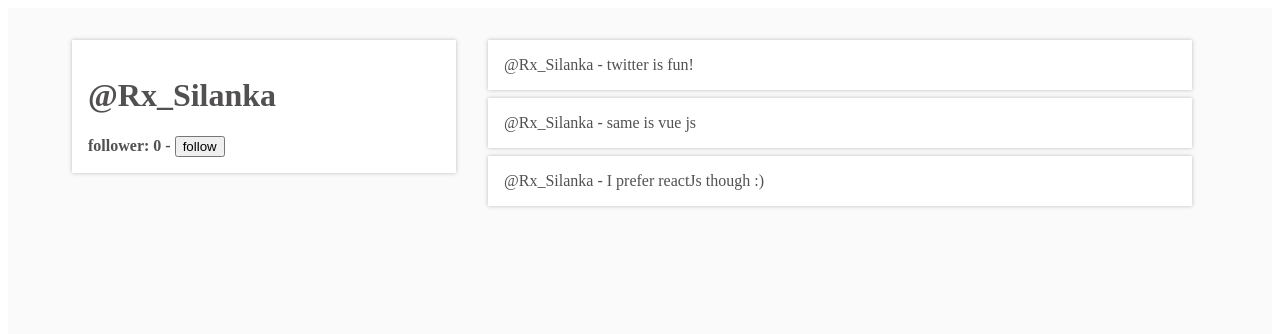
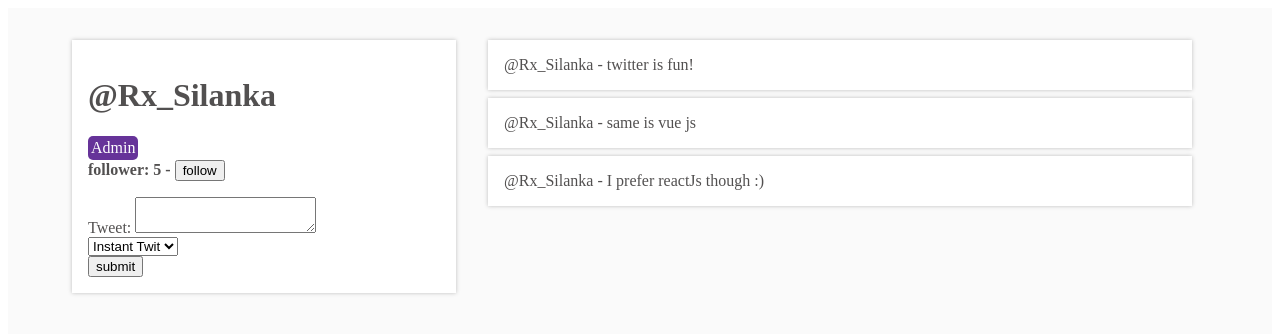
Before and after one commit to silanka007/twita-vue, a Vue app: page / in a window 1280 px wide. Shown: the top 334 px of the page. Built offline with nearby package versions, Linux system fonts and the light colour scheme.

Commit message:
implementation of addTwit component, two way data binding in vuejs for form submission

```diff
--- /dev/null
+++ b/src/components/addTwit.vue
@@ -0,0 +1,48 @@
+<template>
+	<div class="form-field">
+		<form method="POST" @submit.prevent="onSubmitHandler">
+			<div class="form-input__field">
+				<label for="twit">Tweet: </label>
+				<textarea name="twit" v-model="twitContent" required></textarea>
+			</div>
+			<div class="form-input__field">
+				<select v-model="twitType">
+					<option
+						v-for="(type, index) in tweetTypes"
+						:key="index"
+						:value="type.value"
+						>{{ type.name }}
+					</option>
+				</select>
+			</div>
+			<input type="submit" value="submit" />
+		</form>
+	</div>
+</template>
+
+<script>
+export default {
+	name: "AddTwitForm",
+	data() {
+		return {
+			tweetTypes: [
+				{ name: "Draft Twit", value: "draft" },
+				{ name: "Instant Twit", value: "instant" },
+			],
+			twitType: "instant",
+			twitContent: "",
+		};
+	},
+	methods: {
+		onSubmitHandler() {
+			this.$emit("addtwit", { type: this.twitType, content: this.twitContent });
+		},
+	},
+};
+</script>
+
+<style scoped>
+.form-field {
+	margin-top: 1rem;
+}
+</style>
--- a/src/components/twit.vue
+++ b/src/components/twit.vue
@@ -24,7 +24,7 @@ export default {
         },
         dragEnd(e){
             e.target.classList.remove('dragging');
-            this.$emit('drageventended', e.target);
+            // this.$emit('drageventended', e.target);
         }
     }
 }
--- a/src/components/userProfile.vue
+++ b/src/components/userProfile.vue
@@ -4,7 +4,7 @@
 			<h1 class="user-profile__username">@{{ user.username }}</h1>
 			<div
 				class="user-profile__admin-badge"
-				v-if="user.isAdmin && followers > 10"
+				v-if="user.isAdmin"
 			>
 				Admin
 			</div>
@@ -12,6 +12,7 @@
 				<strong>follower: {{ followers }} - </strong>
 				<button v-on:click="followUser">{{ templateData.follow }}</button>
 			</div>
+            <AddTwitForm @addtwit="addTwit" />
 		</div>
 		<div class="user-profile__twits" @dragOver="dragOver">
 			<Twit
@@ -20,7 +21,6 @@
 				:twit="twit"
 				:username="user.username"
                 :data-twitid="index"
-                @drageventended = "dragEventEnded"
 			/>
 		</div>
 	</div>
@@ -28,17 +28,19 @@
 
 <script>
 import Twit from "./twit";
+import AddTwitForm from "./addTwit";
+
 export default {
 	name: "userProfile",
 	components: {
-		Twit,
+        Twit,
+        AddTwitForm
 	},
 	data() {
 		return {
-			followers: 0,
+			followers: 5,
 			user: {
 				id: 1,
-				followers: 0,
 				username: "Rx_Silanka",
 				firstName: "Paul",
 				lastName: "Onyekwelu",
@@ -62,11 +64,17 @@ export default {
 		},
 	},
 	methods: {
+        // follow user by clicking follow button
 		followUser() {
 			this.followers++;
 			this.templateData.follow = "unfollow";
         },
-
+        // add twit to users twit
+        addTwit(twitObject){
+            const {content} = twitObject;
+            this.user.twits.unshift({id: content, content})
+        },
+        // handles dragover functionality
 		dragOver(e) { // this does not affect the twits array indexing
             e.preventDefault();
             const container = document.querySelector('.user-profile__twits');
@@ -75,7 +83,6 @@ export default {
             container.insertBefore(dragItem, dragOverElement);
             this.dragProps = {dragItem, dragOverElement};
         },
-
         getClosestNode(container, y){
             const draggableElement = [...container.querySelectorAll('.draggable:not(.dragging)')];
 
@@ -89,14 +96,12 @@ export default {
                 }
             }, {offset: Number.NEGATIVE_INFINITY}).element;
         },
-
        /*  updateTwitAfterDrag(dragId, dragOverId, twitArray){
             const startIndex = dragOverId < 0 ? twitArray.length + dragId : 0;
             const sourceItem = twitArray.splice(dragId,1)[0];
             twitArray.splice(startIndex, 0, sourceItem);
             return twitArray;
         },
-
         dragEventEnded(){
             if(this.dragProps){
                 const {dragItem, dragOverElement} = this.dragProps;
```
